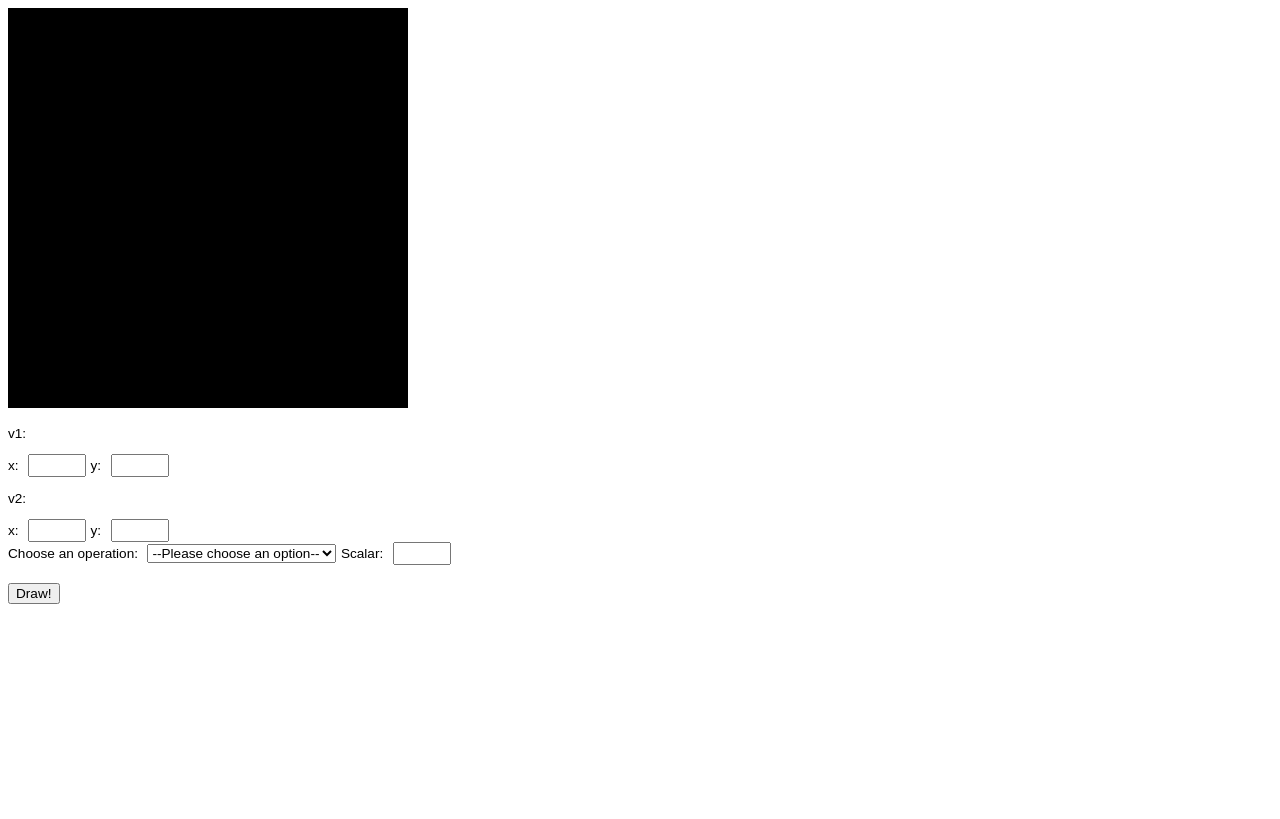
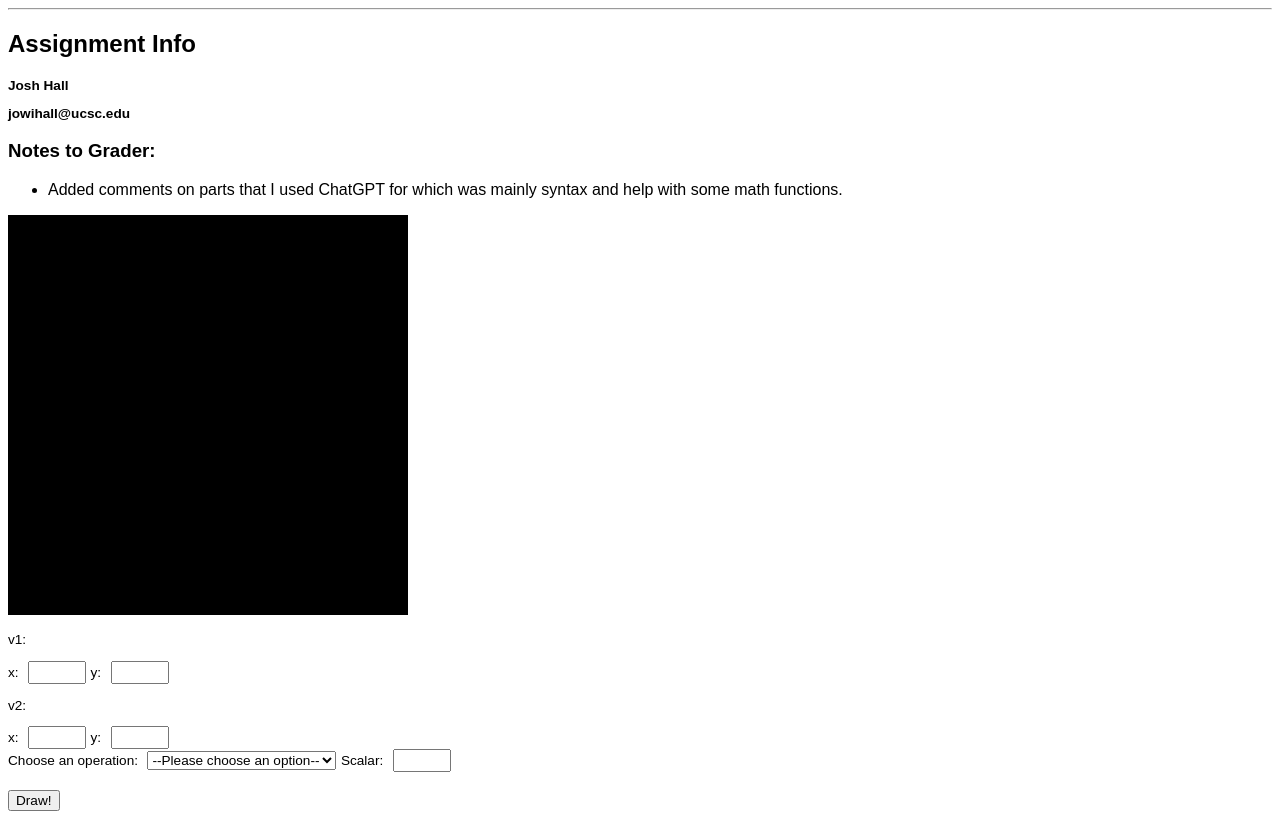
Before and after one commit to jjoshall/CSE-160-ASG-0, a plain HTML site: page index.html in a window 1280 px wide. Drawn offline with Linux system fonts and the light colour scheme.

Commit message:
final words before submission

```diff
--- a/index.html
+++ b/index.html
@@ -7,6 +7,15 @@
     </head>
 
     <body onload="main()">
+        <hr>
+        <h2>Assignment Info</h2>
+        <p><strong>Josh Hall</strong></p>
+        <p><strong>jowihall@ucsc.edu</strong></p>
+        <h3>Notes to Grader:</h3>
+        <ul>
+            <li>Added comments on parts that I used ChatGPT for which was mainly syntax and help with some math functions.</li>
+        </ul>
+
         <canvas id="cnv1" width="400" height="400">
             Please use a browser that supports "canvas"
         </canvas>
@@ -59,5 +68,7 @@
 
         <br><br>
         <input type="button" value="Draw!" onclick="drawVector()"></input>
+
+
     </body>
 </html>
```
